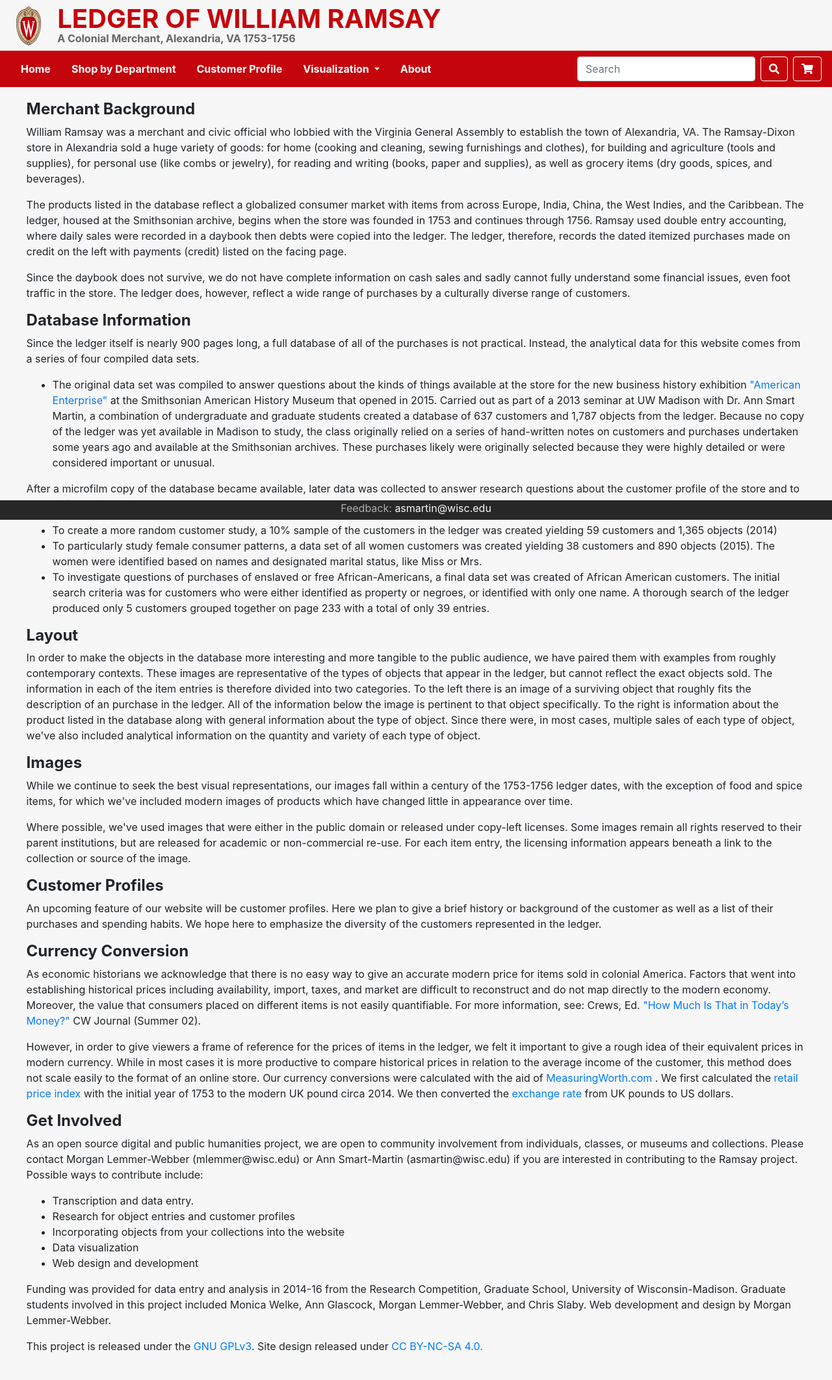
After one commit to cjswedes/real-wear, a Django app: page /about in a window 1280 px wide. The commit adds this page. Shown: the whole page at 65% size. Run offline with Django 3.2, Linux system fonts and the light colour scheme; some libraries are stand-ins or nearby versions.

Commit message:
plain text about page, should be sufficient for iter 1

```diff
--- a/spike/spike/urls.py
+++ b/spike/spike/urls.py
@@ -23,5 +23,6 @@ urlpatterns = [
     path('admin/', admin.site.urls),
     # url('navbar', view.navbar),
     url(r'^$',view.home),
-    url('visual', view.visual)
+    url('visual', view.visual),
+    url('about', view.about)
 ]
--- a/spike/spike/view.py
+++ b/spike/spike/view.py
@@ -12,3 +12,6 @@ def home(request):
 
 def visual(request):
     return render(request, 'visual.html')
+
+def about(request):
+    return render(request, 'about.html')
--- /dev/null
+++ b/spike/templates/about.html
@@ -0,0 +1,68 @@
+{% extends "base.html" %}
+{% block content%}
+<div class="content container" style="margin-top: 20px">
+    <!-- TODO: proper page layout-->
+        <!-- <div class="Intro">
+            <p>What can a 250 year old merchant’s ledger tell us about consumer purchases? This site hopes to make a dusty ledger more familiar and fun by presenting the book's historical evidence as it might be encountered in a modern on-line store. The user can read about what they are shopping for, see what similar items might look like, examine a range of options, and see a modern cost comparison. They can also see some of the range of other items purchased by a customer. Future features will include more information on customers and more complex diagnostic analysis of purchases.</p>
+        </div> -->
+        <div class="Merchant">
+        <h4><strong>Merchant Background</strong></h4>
+            <p>William Ramsay was a merchant and civic official who lobbied with the Virginia General Assembly to establish the town of Alexandria, VA. The Ramsay-Dixon store in Alexandria sold a huge variety of goods: for home (cooking and cleaning, sewing furnishings and clothes), for building and agriculture (tools and supplies), for personal use (like combs or jewelry), for reading and writing (books, paper and supplies), as well as grocery items (dry goods, spices, and beverages).</p>
+            <p>The products listed in the database reflect a globalized consumer market with items from across Europe, India, China, the West Indies, and the Caribbean.  The ledger, housed at the Smithsonian archive, begins when the store was founded in 1753 and continues through 1756. Ramsay used double entry accounting, where daily sales were recorded in a daybook then debts were copied into the ledger. The ledger, therefore, records the dated itemized purchases made on credit on the left with payments (credit) listed on the facing page.</p>
+            <p>Since the daybook does not survive, we do not have complete information on cash sales and sadly cannot fully understand some financial issues, even foot traffic in the store. The ledger does, however, reflect a wide range of purchases by a culturally diverse range of customers.</p>
+        </div>
+
+        <div class="Database">
+            <h4><strong>Database Information</strong></h4>
+            <p>Since the ledger itself is nearly 900 pages long, a full database of all of the purchases is not practical. Instead, the analytical data for this website comes from a series of four compiled data sets.</p>
+            <ul>
+                <li>The original data set was compiled to answer questions about the kinds of things available at the store for the new business history exhibition <a href="http://americanhistory.si.edu/american-enterprise-exhibition/merchant-era/merchants-role"> "American Enterprise" </a> at the Smithsonian American History Museum that opened in 2015.  Carried out as part of a 2013 seminar at UW Madison with Dr. Ann Smart Martin, a combination of undergraduate and graduate students created a database of 637 customers and 1,787 objects from the ledger. Because no copy of the ledger was yet available in Madison to study, the class originally relied on a series of hand-written notes on customers and purchases undertaken some years ago and available at the Smithsonian archives. These purchases likely were originally selected because they were highly detailed or were considered important or unusual.</li>
+            </ul>
+        <p>After a microfilm copy of the database became available, later data was collected to answer research questions about the customer profile of the store and to make information on consumer goods more complete:</p>
+            <ul>
+                <li>To create a more random customer study, a 10% sample of the customers in the ledger was created yielding 59 customers and 1,365 objects (2014)</li>
+                <li>To particularly study female consumer patterns, a data set of all women customers was created yielding 38 customers and 890 objects (2015).  The women were identified based on names and designated marital status, like Miss or Mrs.</li>
+                <li>To investigate questions of purchases of enslaved or free African-Americans, a final data set was created of African American customers. The initial search criteria was for customers who were either identified as property or negroes, or identified with only one name. A thorough search of the ledger produced only 5 customers grouped together on page 233 with a total of only 39 entries.</li>
+            </ul>
+        </div>
+
+        <div class="Layout">
+        <h4><strong>Layout</strong></h4>
+            <p>In order to make the objects in the database more interesting and more tangible to the public audience, we have paired them with examples from roughly contemporary contexts. These images are representative of the types of objects that appear in the ledger, but cannot reflect the exact objects sold. The information in each of the item entries is therefore divided into two categories. To the left there is an image of a surviving object that roughly fits the description of an purchase in the ledger. All of the information below the image is pertinent to that object specifically. To the right is information about the product listed in the database along with general information about the type of object. Since there were, in most cases, multiple sales of each type of object, we've also included analytical information on the quantity and variety of each type of object.</p>
+        </div>
+
+        <div class="Images">
+            <h4><strong>Images</strong></h4>
+            <p>While we continue to seek the best visual representations, our images fall within a century of the 1753-1756 ledger dates, with the exception of food and spice items, for which we've included modern images of products which have changed little in appearance over time.</p>
+            <p>Where possible, we've used images that were either in the public domain or released under copy-left licenses. Some images remain all rights reserved to their parent institutions, but are released for academic or non-commercial re-use. For each item entry, the licensing information appears beneath a link to the collection or source of the image.</p>
+        </div>
+
+        <div class="Profiles">
+            <h4><strong>Customer Profiles</strong></h4>
+            <p>An upcoming feature of our website will be customer profiles. Here we plan to give a brief history or background of the customer as well as a list of their purchases and spending habits. We hope here to emphasize the diversity of the customers represented in the ledger.</p>
+        </div>
+
+        <div class="Currency">
+            <h4><strong>Currency Conversion</strong></h4>
+            <p>As economic historians we acknowledge that there is no easy way to give an accurate modern price for items sold in colonial America. Factors that went into establishing historical prices including availability, import, taxes, and market are difficult to reconstruct and do not map directly to the modern economy. Moreover, the value that consumers placed on different items is not easily quantifiable. For more information, see: Crews, Ed. <a href="http://www.history.org/foundation/journal/summer02/money2.cfm"> "How Much Is That in Today’s Money?" </a><span class="title">CW Journal</span> (Summer 02).</p>
+            <p>However, in order to give viewers a frame of reference for the prices of items in the ledger, we felt it important to give a rough idea of their equivalent prices in modern currency. While in most cases it is more productive to compare historical prices in relation to the average income of the customer, this method does not scale easily to the format of an online store. Our currency conversions were calculated with the aid of <a href="http://measuringworth.com"> MeasuringWorth.com </a>. We first calculated the <a href="https://www.measuringworth.com/m/calculators/ukcompare/"> retail price index </a> with the initial year of 1753 to the modern UK pound circa 2014. We then converted the <a href="https://www.measuringworth.com/exchange/">exchange rate </a> from UK pounds to US dollars.
+
+           </p><h4><strong>Get Involved</strong></h4>
+            <p>As an open source digital and public humanities project, we are open to community involvement from individuals, classes, or museums and collections. Please contact Morgan Lemmer-Webber (mlemmer@wisc.edu) or Ann Smart-Martin (asmartin@wisc.edu) if you are interested in contributing to the Ramsay project. Possible ways to contribute include:</p>
+            <ul>
+                <li>Transcription and data entry.</li>
+                <li>Research for object entries and customer profiles</li>
+                <li>Incorporating objects from your collections into the website</li>
+                <li>Data visualization</li>
+                <li>Web design and development</li>
+            </ul>
+        </div>
+
+        <div class="Funding">
+            <p>Funding was provided for data entry and analysis in 2014-16 from the Research Competition, Graduate School, University of Wisconsin-Madison.  Graduate students involved in this project included Monica Welke, Ann Glascock, Morgan Lemmer-Webber, and Chris Slaby. Web development and design by Morgan Lemmer-Webber.</p>
+            <p>This project is released under the <a href="https://github.com/mlemmer/ramsay-ledger"> GNU GPLv3</a>. Site design released under <a href="https://creativecommons.org/licenses/by-nc-sa/4.0/">CC BY-NC-SA 4.0.</a>
+        </p></div>
+
+        </div>
+
+{% endblock content%}
--- a/spike/templates/base.html
+++ b/spike/templates/base.html
@@ -74,7 +74,7 @@
           </div>
         </li>
         <li class="nav-item">
-          <a class="nav-link" href="#">About</a>
+          <a class="nav-link" href="/about">About</a>
         </li>
       </ul>
       <form class="form-inline my-2 my-lg-0">
```
Also changed, not shown: spike/templates/home.html (+11 -9 lines).
